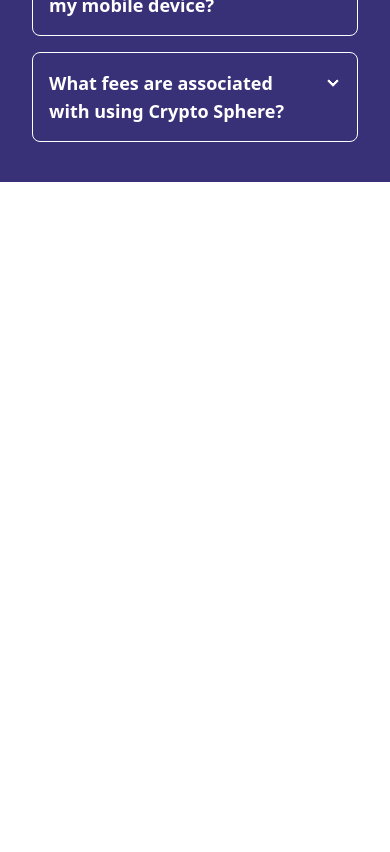
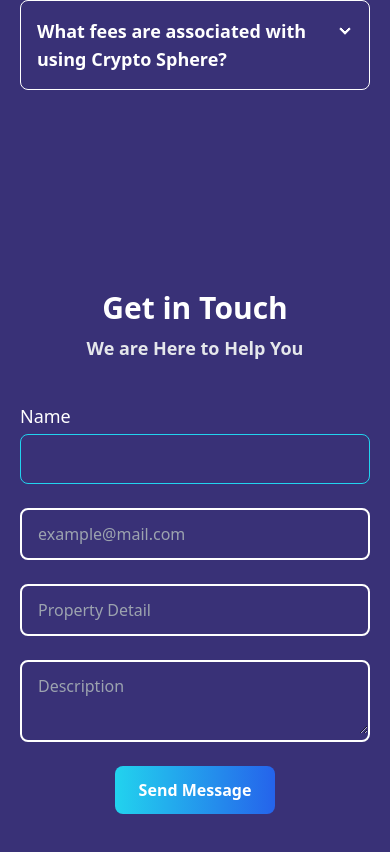
Before and after one commit to amithasanamithasan/Crypto-Sphere-project, a React (Vite) app: page / in a window 390 px wide. Shown: the part 7260-8112 px from the top of the page. Before the commit the page ends 7442 px from the top, so only its background shows below. Built offline with nearby package versions, Linux system fonts and the light colour scheme.

Commit message:
contact us page make responsive

```diff
--- a/package.json
+++ b/package.json
@@ -14,6 +14,7 @@
     "match-sorter": "^6.3.4",
     "react": "^18.3.1",
     "react-dom": "^18.3.1",
+    "react-icons": "^5.3.0",
     "react-router-dom": "^6.26.2",
     "sort-by": "^1.2.0"
   },
--- a/src/Component/Pages/AskingQuestion/Frequently.jsx
+++ b/src/Component/Pages/AskingQuestion/Frequently.jsx
@@ -1,7 +1,7 @@
 const Frequently = () => {
   return (
     <div className=" bg-[#251c69e7]">
-    <div className="px-8 lg:px-[200px] mx-auto  md:px[196px] py-10 w-full lg:w-[1047px] ">
+    <div className="px-5 lg:px-[200px] mx-auto  md:px[196px] py-10 w-full lg:w-[1047px] ">
       <div className="text-center mb-12">
         <h2 className="text-3xl md:text-5xl font-bold text-white">Frequently Asked Questions</h2>
         <p className="text-lg text-gray-300 font-semibold mt-4">Your Questions Answered</p>
--- /dev/null
+++ b/src/Component/Pages/Contact/ContactUs.jsx
@@ -0,0 +1,71 @@
+
+
+const ContactUs = () => {
+    return (
+        <div >
+            <div className="flex items-center justify-center min-h-screen bg-[#251c69e7]">
+  <div className="w-full max-w-lg">
+
+    <div className="text-center mb-10">
+      <h2 className="text-3xl md:text-5xl font-bold text-white">Get in Touch</h2>
+      <p className="text-lg text-gray-200 font-semibold mt-2">We are Here to Help You</p>
+    </div>
+
+
+    <form className="space-y-6 px-5">
+
+      <div>
+        <label className="block text-white text-lg font-medium mb-1">Name</label>
+        <input
+          type="text"
+          id="name"
+          className="w-full px-4 py-3 border border-cyan-400 bg-transparent
+           text-white rounded-lg focus:outline-none focus:border-cyan-400"
+        />
+      </div>
+
+
+      <div className="border-white  border-x-2 border-y-2 rounded-lg  ">
+        <input
+          type="email"
+          placeholder="example@mail.com"
+          className="w-full px-4 py-3  bg-transparent text-white rounded-lg"
+        />
+      </div>
+
+      <div className="border-white  border-x-2 border-y-2  rounded-lg ">
+        <input
+          type="text"
+          placeholder="Property Detail"
+          className="w-full px-4 py-3 text-white rounded-lg bg-transparent"
+        />
+      </div>
+
+
+      <div className="border-white  border-x-2 border-y-2 rounded-lg  ">
+        <textarea
+          placeholder="Description"
+
+          className="w-full px-4 py-3  text-white rounded-lg  bg-transparent "
+        ></textarea>
+      </div>
+
+
+      <div className="text-center">
+        <button
+          type="submit"
+          className="px-6 py-3 bg-gradient-to-r from-cyan-400 to-blue-600
+           text-white rounded-lg font-semibold  hover:bg-blue-700"
+        >
+          Send Message
+        </button>
+      </div>
+    </form>
+  </div>
+</div>
+
+        </div>
+    );
+};
+
+export default ContactUs;
--- a/src/Home/Home.jsx
+++ b/src/Home/Home.jsx
@@ -6,6 +6,7 @@
 import Services from "../Component/Pages/Srevices/Services";
 import PricingPlans from "../Component/Pages/Pricing/PricingPlans";
 import Frequently from "../Component/Pages/AskingQuestion/Frequently";
+import ContactUs from "../Component/Pages/Contact/ContactUs";
 const Home = () => {
     return (
         <div>
@@ -24,6 +25,7 @@
             <div>
                 <Frequently></Frequently>
             </div>
+            <ContactUs></ContactUs>
         </div>
     );
 };
```
Also changed, not shown: 1 other file (tests, documents, lock files or other folders).
